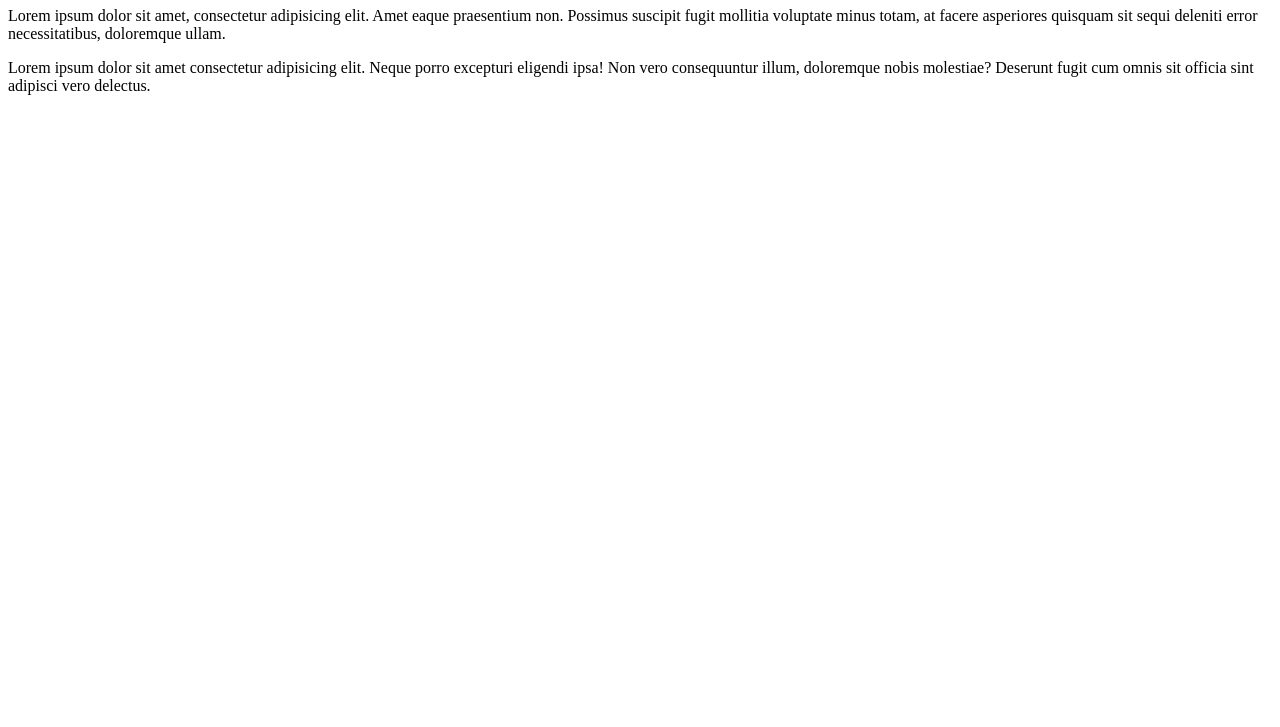
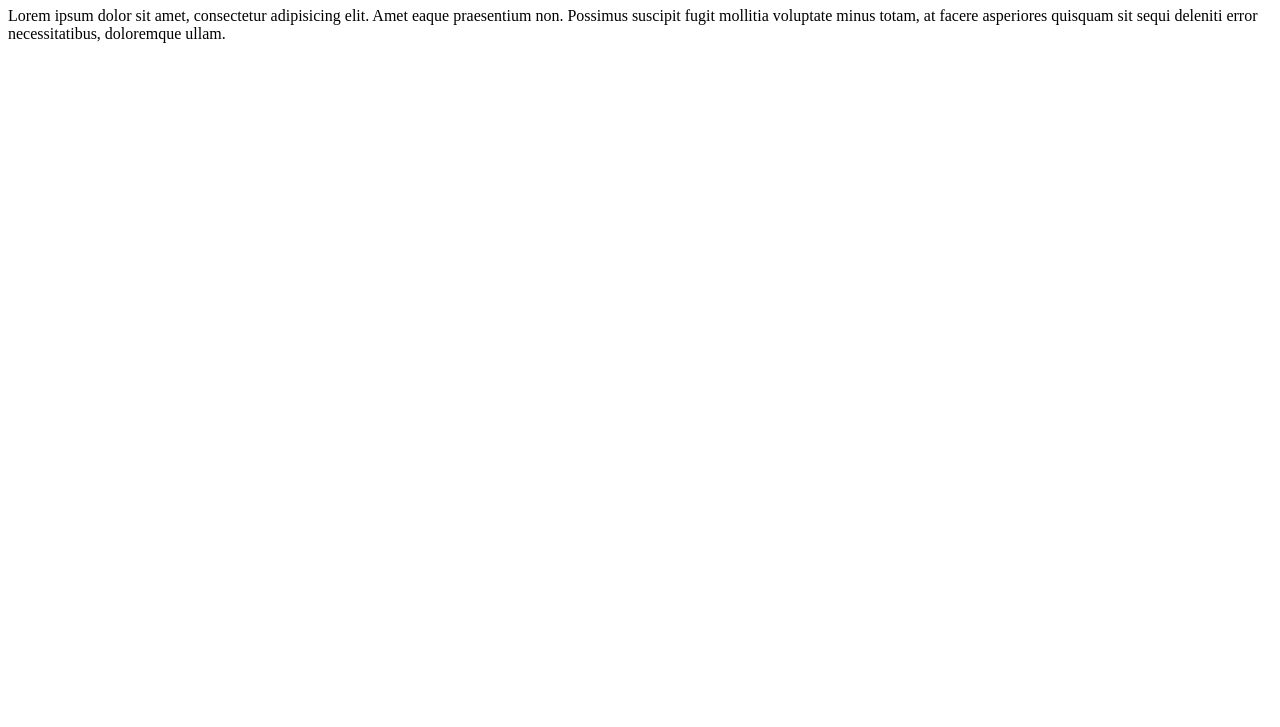
Before and after one commit to salvadorceniceros/ejemploDev, a plain HTML site: page index.html in a window 1280 px wide. Shown: the part 73-800 px from the top of the page. Drawn offline with Linux system fonts and the light colour scheme.

Commit message:
Segundo parrafo eliminado

```diff
--- a/index.html
+++ b/index.html
@@ -8,6 +8,6 @@
 <body>
     <h1>Título Principal</h1>
     <p>Lorem ipsum dolor sit amet, consectetur adipisicing elit. Amet eaque praesentium non. Possimus suscipit fugit mollitia voluptate minus totam, at facere asperiores quisquam sit sequi deleniti error necessitatibus, doloremque ullam.</p>
-    <p>Lorem ipsum dolor sit amet consectetur adipisicing elit. Neque porro excepturi eligendi ipsa! Non vero consequuntur illum, doloremque nobis molestiae? Deserunt fugit cum omnis sit officia sint adipisci vero delectus.</p>
+
 </body>
 </html>
```
